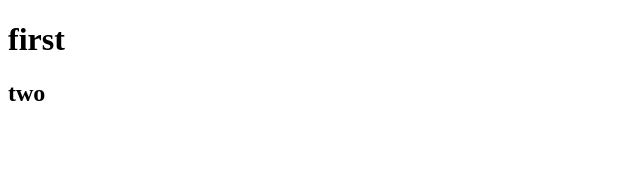
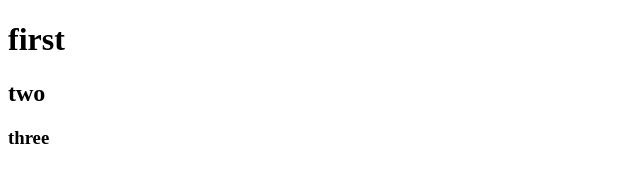
Before and after one commit to dolsam77/Kosta800, a plain HTML site: page GitProject/WebContent/index.html in a window 1280 px wide. Shown: the full height of the page, 0-640 px from the left. Drawn offline with Linux system fonts and the light colour scheme.

Commit message:
three 추가

```diff
--- a/GitProject/WebContent/index.html
+++ b/GitProject/WebContent/index.html
@@ -7,5 +7,6 @@
 <body>
 	<h1>first</h1>
 	<h2>two</h2>
+	<h3>three</h3>
 </body>
 </html>
```
